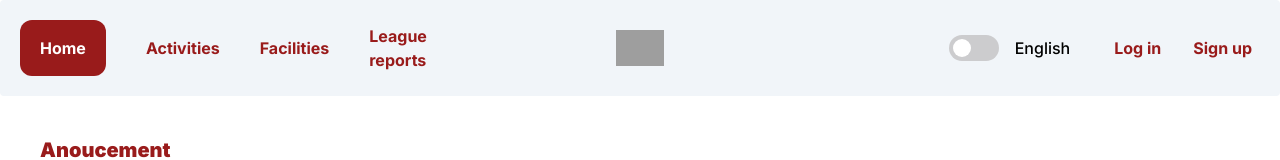
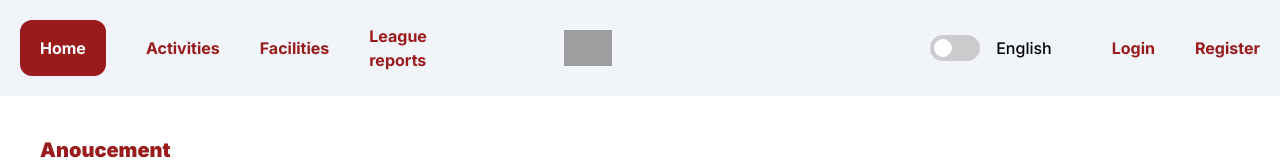
Before and after one commit to SEG3125-A/group-41, a Next.js app in the folder lab8/geegeesport/: page / in a window 1280 px wide. Shown: the top 160 px of the page. Built offline with nearby package versions, Linux system fonts and the light colour scheme; grey boxes are pictures that could not be loaded.

Commit message:
Updating NavBar

```diff
--- a/lab8/geegeesport/src/components/navbar.js
+++ b/lab8/geegeesport/src/components/navbar.js
@@ -94,29 +94,40 @@ export default function NavBar() {
               <span className="pl-1"> {isChecked ? "French" : "English"} </span>
             </span>
           </label>
+
+        </li>
         {isLogged() ? (
-      <li className={pathname === "/login" ? "bg-red-800 text-white pl-5 p-4 pr-5 rounded-xl" : "p-2"}>
-        {/* Assuming you have a function to handle logging out */}
-        <a href="/login" onClick={logout()}>
-          <p>Log out</p>
+          <li
+            className={
+              pathname == "/login"
+                ? "bg-red-800 text-white  pl-5 p-4 pr-5 rounded-xl"
+                : "pl-10"
+            }
+          >
+            <a href="#">
+              <p>Logout</p>
             </a>
           </li>
         ) : (
-      <>
-        <li className={pathname === "/login" ? "bg-red-800 text-white pl-5 p-4 pr-5 rounded-xl" : "p-2"}>
+          <><li
+              className={pathname == "/login"
+                ? "bg-red-800 text-white  pl-5 p-4 pr-5 rounded-xl"
+                : "pl-10"}
+            >
               <a href="/login">
-            <p>Log in</p>
+                <p>Login</p>
               </a>
-        </li>
-        <li className={pathname === "/signup" ? "bg-red-800 text-white pl-5 p-4 pr-5 rounded-xl" : "p-2"}>
-          <a href="/signup">
-            <p>Sign up</p>
+            </li><li
+              className={pathname == "/signup"
+                ? "bg-red-800 text-white  pl-5 p-4 pr-5 rounded-xl"
+                : "pl-10"}
+            >
+                <a href="/login">
+                  <p>Register</p>
                 </a>
-        </li>
-      </>
+              </li></>
         )}
 
-        </li>
       </ul>
     </nav>
   );
--- a/lab8/geegeesport/src/components/userContext.js
+++ b/lab8/geegeesport/src/components/userContext.js
@@ -20,10 +20,12 @@ export const UserProvider = ({ children }) => {
   };
 
   const isLogged = () => {
+    console.log("Checking if user is logged in")
+    console.log(Cookies.get('user'))
     if (Cookies.get('user')) {
-      return user;
+      return true;
     } else {
-      return null;
+      return false;
     }
   }
 
```
Lines whose indentation alone changed are shown as unchanged.
